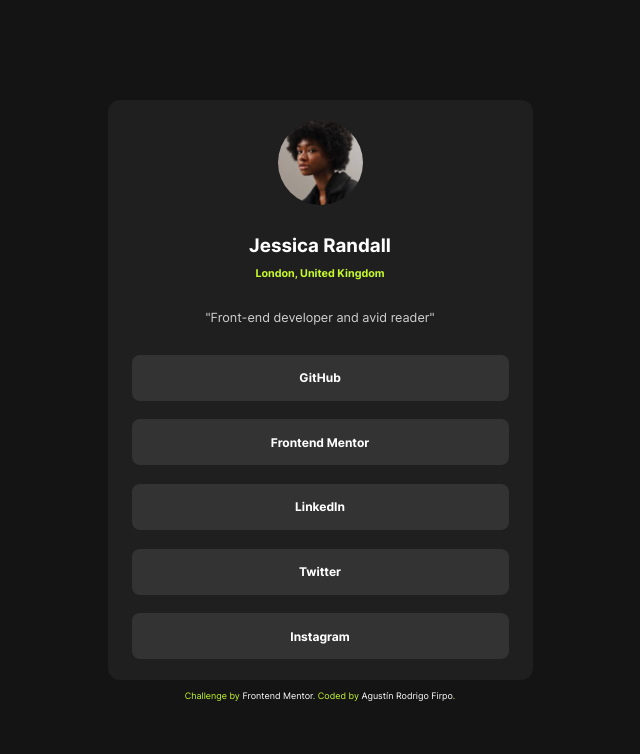
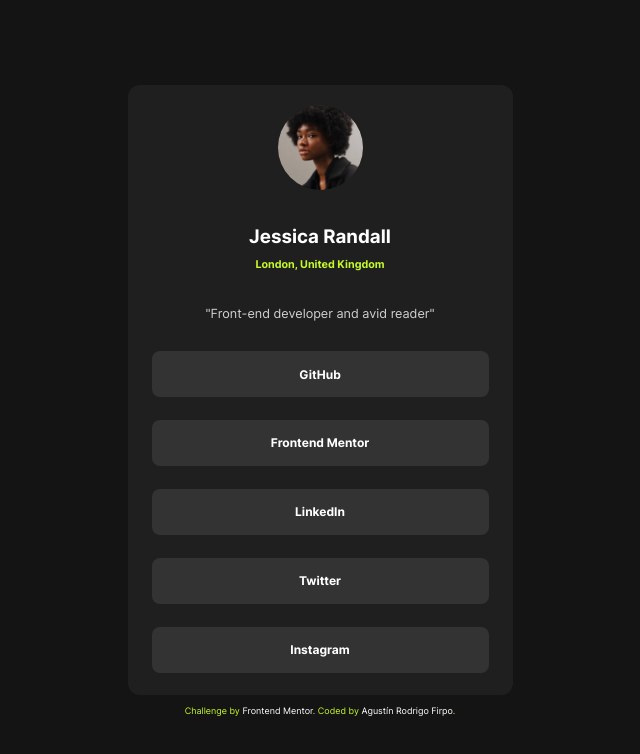
Before and after one commit to Arfirpo/social-links-profile-main, a plain HTML site: page index.html in a window 1280 px wide. Shown: the whole page, without its empty margins (320-960 px from the left). Drawn offline with Linux system fonts and the light colour scheme.

Commit message:
desktop in progress

```diff
--- a/assets/style.css
+++ b/assets/style.css
@@ -36,7 +36,7 @@ body {
   flex-direction: column;
   align-items: center;
   justify-content: center;
-  gap: .625rem;
+  gap: 0.625rem;
 }
 
 .card-container {
@@ -45,12 +45,15 @@ body {
   gap: 1.875rem;
   min-width: 17.625rem;
   width: 88%;
-  max-width: 26.5625rem;
+  max-width: 24.0625rem;
   height: 36.25rem;
   padding: 1.25rem 1.5rem;
   background: var(--darkGrey);
   color: var(--white);
   border-radius: 0.75rem;
+  @media (min-width: 48rem) {
+    height: 38.125rem;
+  }
 }
 
 /* FIRST SECTION */
@@ -73,7 +76,7 @@ body {
 }
 
 .user__profile-name {
-  margin-bottom: .625rem;
+  margin-bottom: 0.625rem;
 }
 
 .user__profile-location {
@@ -81,10 +84,9 @@ body {
 }
 
 .user__profile-description {
-  font-size: .79rem;
+  font-size: 0.79rem;
   color: hsl(0, 0%, 82%);
 }
-
 
 /* SECOND SECTION */
 .user__social-networks {
@@ -102,18 +104,26 @@ ul {
 }
 
 li {
-  border-radius: .5rem;
+  border-radius: 0.5rem;
   width: 100%;
   height: 2.875rem;
   display: grid;
   place-content: center;
   text-align: center;
-  font-size: .75rem;
+  font-size: 0.75rem;
   font-weight: bold;
   background: var(--grey);
-
+  &:hover {
+    cursor: pointer;
+    background: var(--green);
+    color: var(--grey);
+  }
+  & > a,
+  a:visited {
+    text-decoration: none;
+    color: unset;
+  }
 }
-
 
 /*  FOOTER  */
 
--- a/index.html
+++ b/index.html
@@ -24,11 +24,11 @@
       </section>
       <section class="user__social-networks">
         <ul>
-          <li>GitHub</li>
-          <li>Frontend Mentor</li>
-          <li>LinkedIn</li>
-          <li>Twitter</li>
-          <li>Instagram</li>
+          <li><a href="https://github.com/Arfirpo" target="_blank">GitHub</a></li>
+          <li><a href="" target="_blank">Frontend Mentor</a></li>
+          <li><a href="" target="_blank">LinkedIn</a></li>
+          <li><a href="" target="_blank">Twitter</a></li>
+          <li><a href="">Instagram</a></li>
         </ul>
       </section>
     </main>
```
